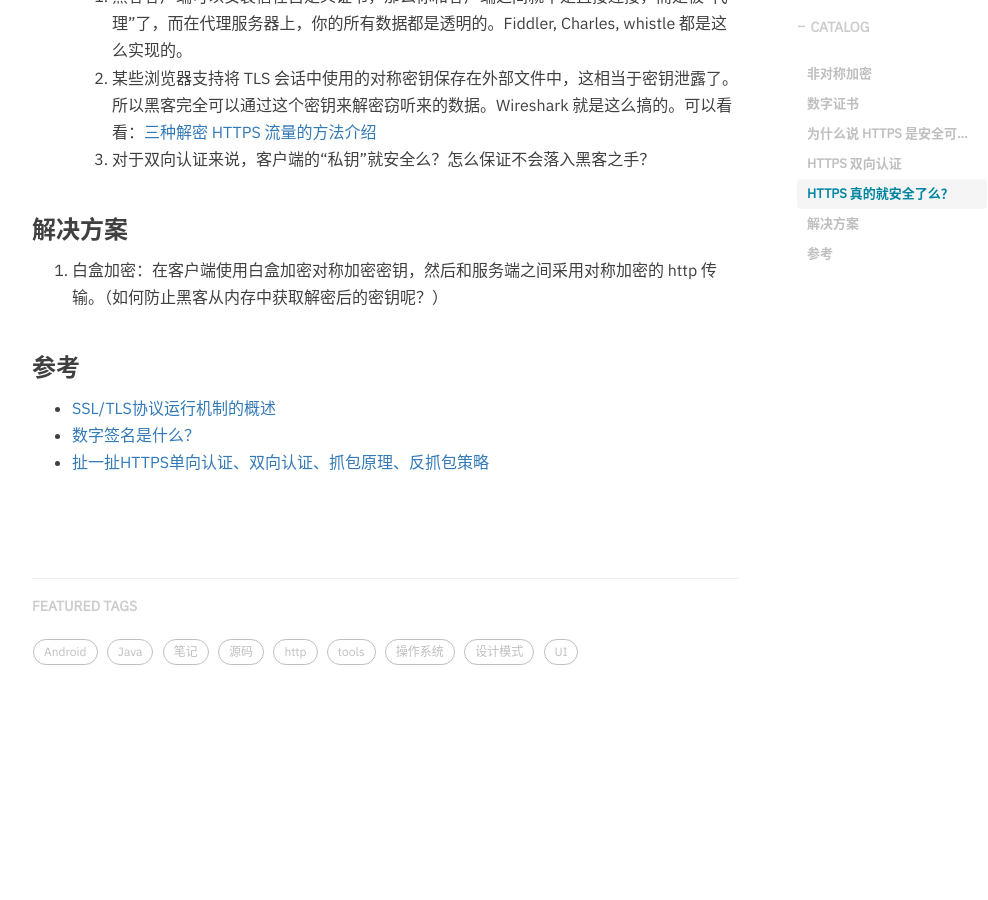
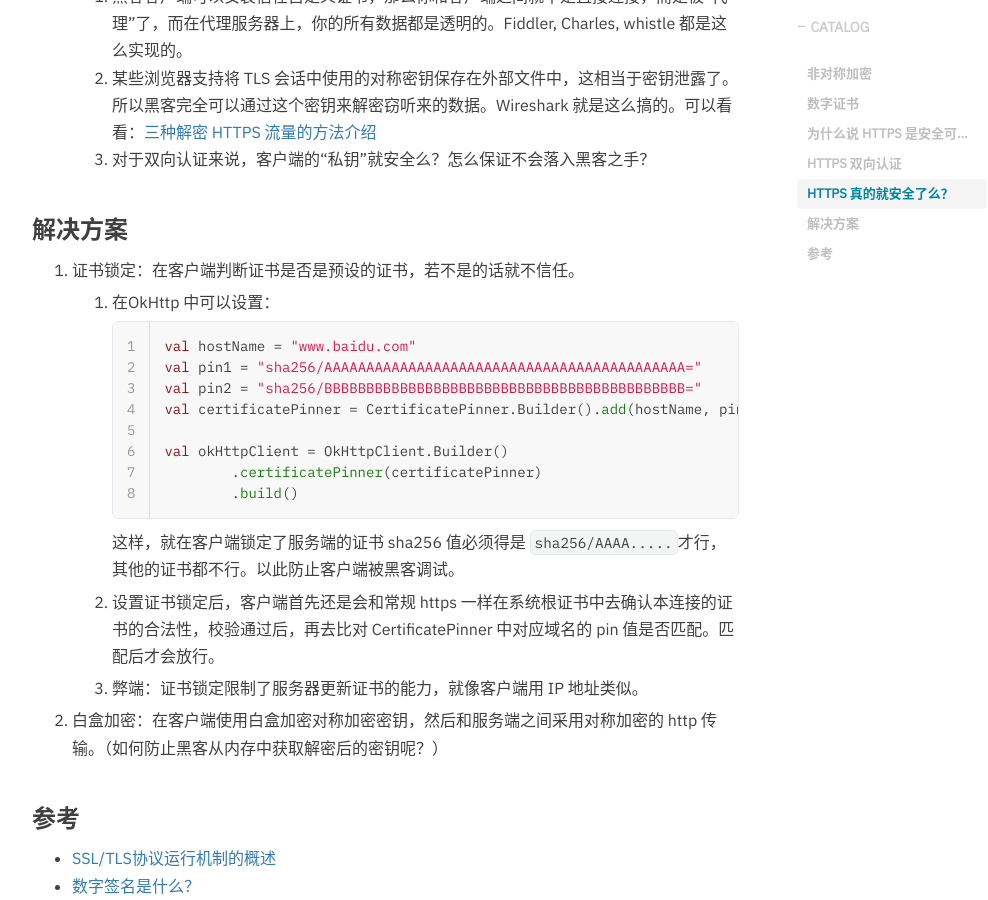
Before and after one commit to hurshi/hurshi.github.io, a Jekyll site: the page built from _posts/2019-08-04-net_https.md, in a window 1280 px wide and 900 px high, scrolled down 2716 px. Shown: the whole window, without its empty margins (233-1221 px from the left). Built offline with Jekyll 4.4.1, drawn with Linux system fonts in a browser that asks for light colours; nearby versions of some CDN libraries; comment, search, counter and statistics services are not loaded; before the commit the page ends 3498 px from its top, so only the background shows below that.

Commit message:
add https certificatepinner

````diff
--- a/_posts/2019-08-04-net_https.md
+++ b/_posts/2019-08-04-net_https.md
@@ -66,7 +66,28 @@ tags:
 
 ### 解决方案
 
-1. 白盒加密：在客户端使用白盒加密对称加密密钥，然后和服务端之间采用对称加密的 http 传输。（如何防止黑客从内存中获取解密后的密钥呢？）
+1. 证书锁定：在客户端判断证书是否是预设的证书，若不是的话就不信任。
+
+   1. 在OkHttp 中可以设置：
+
+      ```kotlin
+      val hostName = "www.baidu.com"
+      val pin1 = "sha256/AAAAAAAAAAAAAAAAAAAAAAAAAAAAAAAAAAAAAAAAAAA="
+      val pin2 = "sha256/BBBBBBBBBBBBBBBBBBBBBBBBBBBBBBBBBBBBBBBBBBB="
+      val certificatePinner = CertificatePinner.Builder().add(hostName, pin1, pin2).build();
+
+      val okHttpClient = OkHttpClient.Builder()
+              .certificatePinner(certificatePinner)
+              .build()
+      ```
+
+      这样，就在客户端锁定了服务端的证书 sha256 值必须得是 `sha256/AAAA.....`才行，其他的证书都不行。以此防止客户端被黑客调试。
+
+   2. 设置证书锁定后，客户端首先还是会和常规 https 一样在系统根证书中去确认本连接的证书的合法性，校验通过后，再去比对 CertificatePinner 中对应域名的 pin 值是否匹配。匹配后才会放行。
+
+   3. 弊端：证书锁定限制了服务器更新证书的能力，就像客户端用 IP 地址类似。
+
+2. 白盒加密：在客户端使用白盒加密对称加密密钥，然后和服务端之间采用对称加密的 http 传输。（如何防止黑客从内存中获取解密后的密钥呢？）
 
 
 
````
